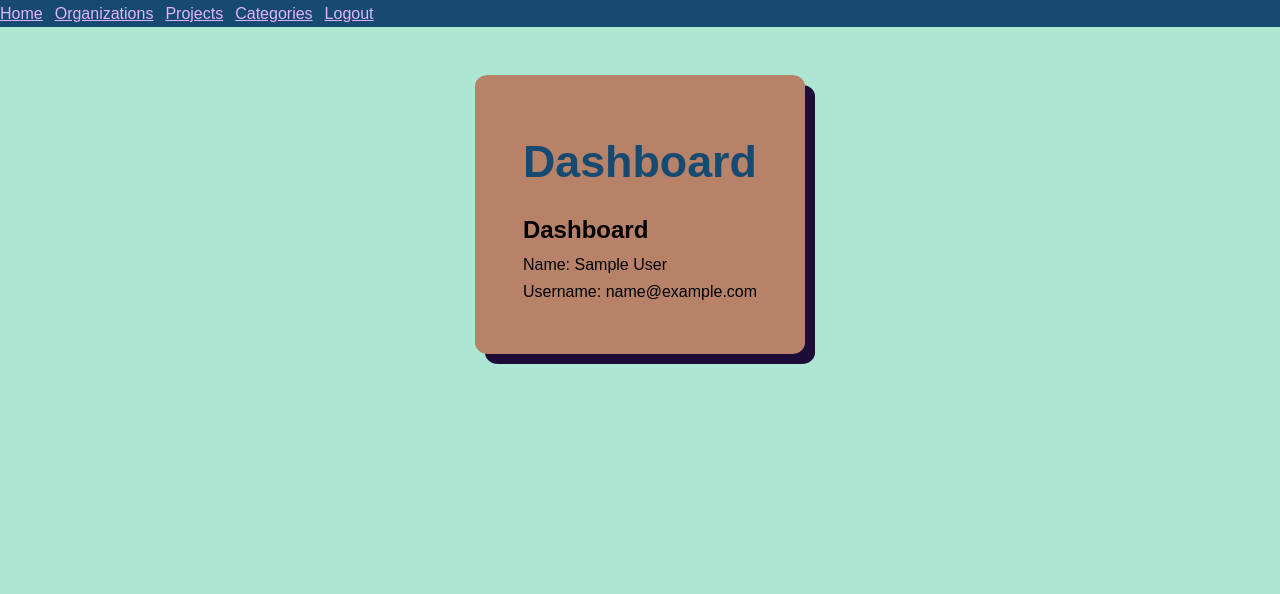
After one commit to chilltomato/cse340-course-repo, a Node server app: page /dashboard in a window 1280 px wide. The commit adds this page. Shown: the top 594 px of the page. Run offline with Node 20, Linux system fonts and the light colour scheme; the visitor is signed in with stand-in values (Sample User, id 1).

Commit message:
added user dashboard

```diff
--- a/src/controllers/users.js
+++ b/src/controllers/users.js
@@ -65,9 +65,28 @@ const processLogout = async (req, res) => {
     res.redirect('/login');
 };
 
+const requireLogin = (req, res, next) => {
+    if (!req.session || !req.session.user) {
+        req.flash('error', 'You must be logged in to access that page.');
+        return res.redirect('/login');
+    }
+    next();
+};
+
+
+const showDashboard = (req, res) => {
+    const user = req.session.user;
+    res.render('dashboard', {
+        title: 'Dashboard',
+        name: user.name,
+        email: user.email
+    });
+};
 
 export { showUserRegistrationForm,
     processUserRegistrationForm,
     showLoginForm,
     processLoginForm,
-    processLogout };
+    processLogout,
+    requireLogin,
+showDashboard };
--- a/src/models/users.js
+++ b/src/models/users.js
@@ -62,4 +62,5 @@ const authenticateUser  = async  (email, password) => {
 }
 
 
+
 export { createUser, authenticateUser };
--- a/src/routes.js
+++ b/src/routes.js
@@ -32,7 +32,9 @@ import { showUserRegistrationForm,
     processUserRegistrationForm,
     showLoginForm,
     processLoginForm,
-    processLogout } from './controllers/users.js'
+    processLogout,
+    requireLogin,
+showDashboard } from './controllers/users.js'
 import { testErrorPage } from './controllers/errors.js';
 
 
@@ -46,6 +48,8 @@ router.get('/organization/:id', showOrganizationDetailsPage);
 router.get('/project/:id', showProjectDetailspage);
 router.get('/category/:id', showCategoriesdetailPage)
 router.get('/logout', processLogout);
+
+router.get('/dashboard', requireLogin, showDashboard);
 
 router.get('/new-organization', showNewOrganizationForm)
 router.get('/edit-organization/:id', showEditOrganizationForm);
--- /dev/null
+++ b/src/views/dashboard.ejs
@@ -0,0 +1,12 @@
+<%- include('partials/header') %>
+
+<main>
+    <h1><%= title %></h1>
+
+    <h2>Dashboard</h2>
+    <p>Name: <%= name %></p>
+    <p>Username: <%= email %></p>
+
+</main>
+
+<%- include('partials/footer') %>
--- a/src/views/home.ejs
+++ b/src/views/home.ejs
@@ -6,5 +6,8 @@
         <p>Our mission is to promote service across the world by connecting volunteers with service opportunities in their community.</p>
 
         <img class="main-logo" src="images/cse340-service-network.png" alt="CSE 340 Service Network Logo">
+        <% if (isLoggedIn) { %>
+        <p><a href="/dashboard">My Dashboard</a></p>
+        <% } %>
     </main>
 <%- include('partials/footer') %>
```
